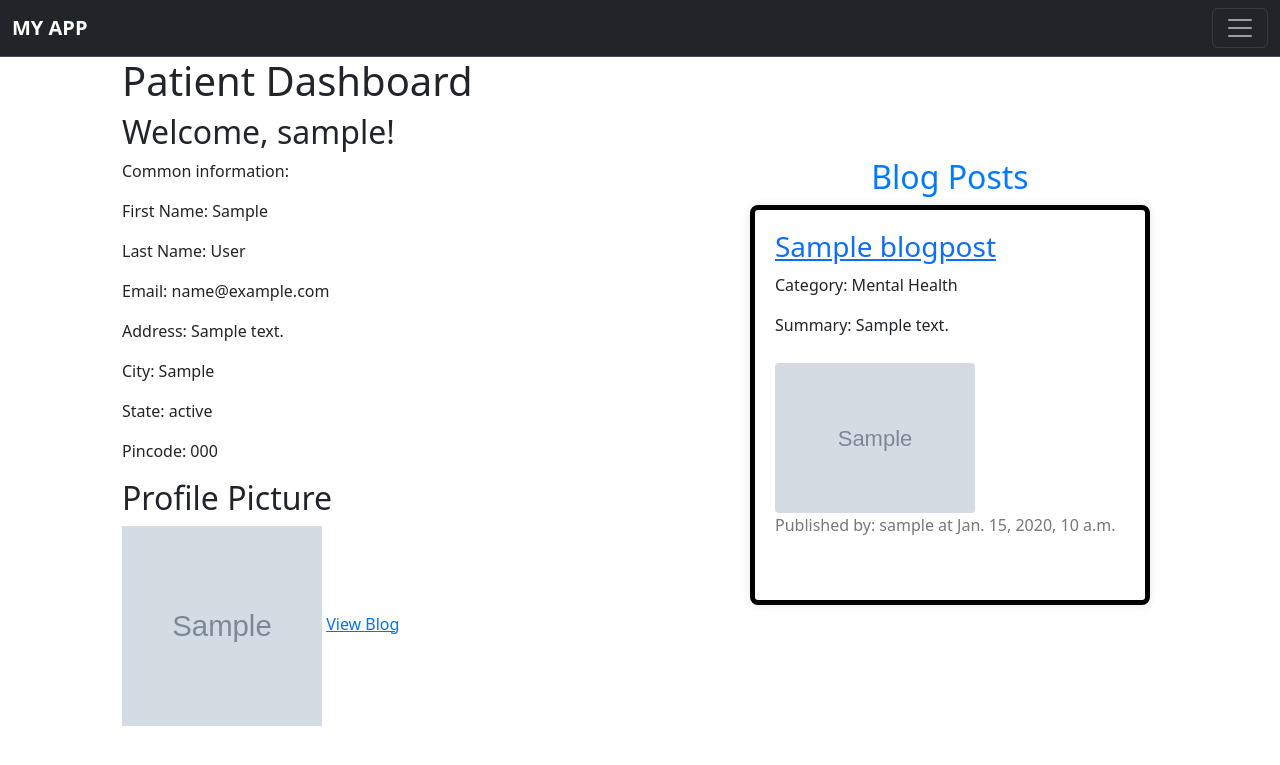
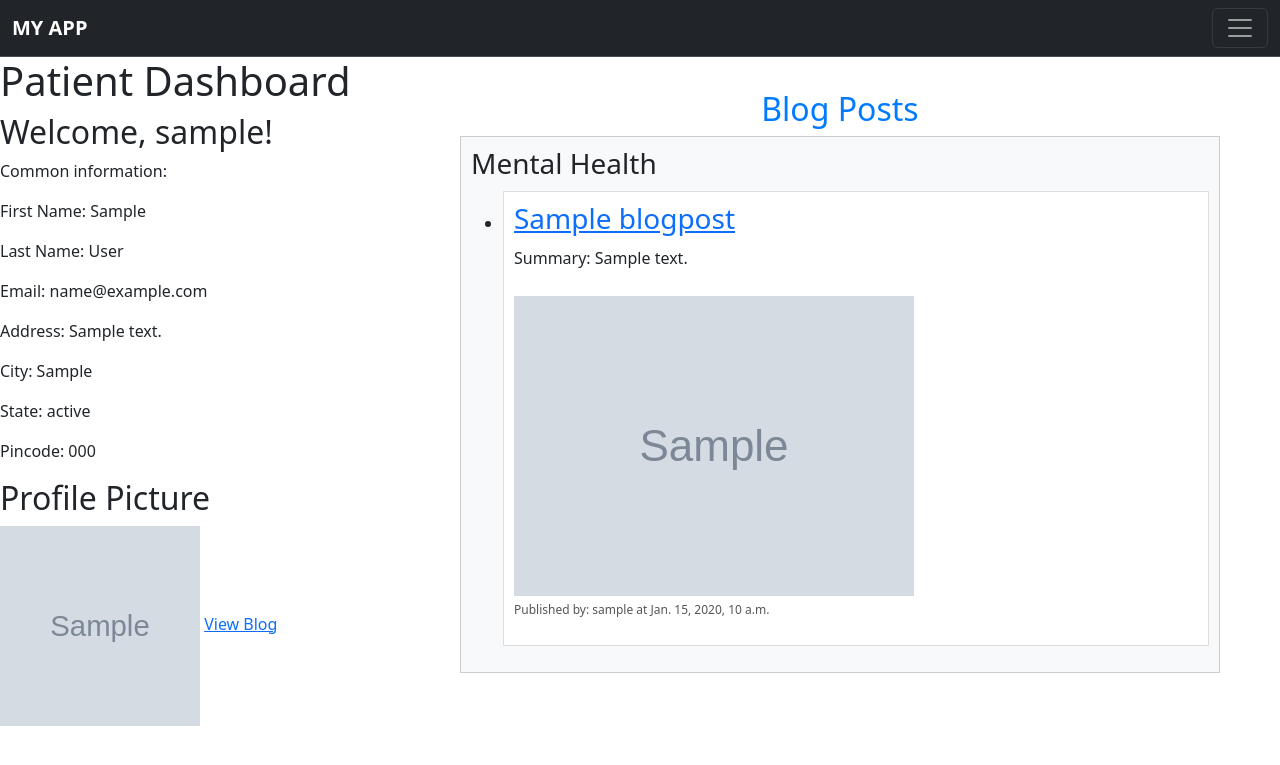
Before and after one commit to geetanshpardhi1/Doctor_appointment_system, a Django app: page /patient-dashboard/ in a window 1280 px wide. Shown: the top 765 px of the page. Run offline with Django 4.2, Linux system fonts and the light colour scheme; a user stored in the database is signed in; tables that the repository leaves empty hold one stand-in row (values such as "Sample post"); grey boxes marked "Sample" are stand-in pictures.

Commit message:
changed normal viewing of blogs to categorical view and enhanced other feature for both doctor and patient

```diff
--- a/myapp/templates/myapp/base.html
+++ b/myapp/templates/myapp/base.html
@@ -19,7 +19,7 @@
           <div class="collapse navbar-collapse" id="navbarNavAltMarkup">
             <div class="navbar-nav">
               <a class="nav-link active" aria-current="page" href="{% url 'home' %}">Home</a>
-              {% if  user.is_authenticated and user.doctor %}
+              {% if  user.is_authenticated and user.is_doctor %}
               <a class="nav-link" href="{% url 'doctor_dashboard' %}">Dashboard</a>
               {% endif %}
               {% if  user.is_authenticated and user.is_patient %}
@@ -34,11 +34,14 @@
               {% endif %}
               {% if  user.is_authenticated and user.is_doctor %}
               <a class="nav-link" href="{% url 'add_blog_post' %}">Post Blogs</a>
-              <a class="nav-link" href="{% url 'posted_blogs' %}">View Posted blogs</a>
+              <a class="nav-link" href="{% url 'posted_blogs' %}">My blogs</a>
               <a class="nav-link" href="{% url 'draft_blogs' %}">View Draft blogs</a>
               {% endif %}
               {% if  user.is_authenticated and user.is_patient %}
               <a class="nav-link" href="{% url 'blog_list' %}">View blogs</a>
+              {% endif %}
+              {% if  user.is_authenticated and user.is_doctor %}
+              <a class="nav-link" href="{% url 'blog_list' %}">Community blogs</a>
               {% endif %}
 
             </div>
--- a/myapp/templates/myapp/patient_dashboard.html
+++ b/myapp/templates/myapp/patient_dashboard.html
@@ -11,7 +11,7 @@
 <body>
   {% block body %}
   <div class="main" style="display: flex;">
-  <div class="container" style="width: 400px;">
+  <div class="container1" style="width: 400px;">
     <h1>Patient Dashboard</h1>
     <h2>Welcome, {{ user.username }}!</h2>
     <p>Common information:</p>
@@ -34,30 +34,36 @@
     {% endif %}
   </div>
 
-  <div class="container_blog" style=" max-width: 500px; border:2x solid black;
+  <div class="container" style="max-width: 800px;
   margin: auto;
   padding: 20px;">
-    <h2 style="color: #007bff;
+    <h2 class="category-title" style=" color: #007bff;
     text-align: center;">Blog Posts</h2>
-
-    {% for blog_post in blog_posts %}
-      <div  class="blog-card" style="
-
-      height: 400px;
-      width: 400px;
-      border: 5px solid black;
-      border-radius: 8px;
+    {% for category in blog_posts_by_category %}
+      <div class="category-card" style="border: 1px solid #ccc;
+      padding: 10px;
       margin-bottom: 20px;
-      padding: 20px;
-      box-shadow: 0 0 10px rgba(0, 0, 0, 0.1);">
-        <h3 style="margin-bottom: 10px;"><a href="{% url 'blog_detail' blog_id=blog_post.id %}">{{ blog_post.title }}</a></h3>
-        <p>Category: {{ blog_post.category }}</p>
-        <p>Summary: {{ blog_post.truncated_summary }}</p>
-        <img src="{{ blog_post.image.url }}" alt="{{ blog_post.title }}" style="  height: 150px;
-        width: 200px;
-        border-radius: 4px;
-        margin-top: 10px;">
-        <p class="published-info" style=" color: #777;">Published by: {{ blog_post.author.username }} at {{ blog_post.publication_date }}</p>
+      background-color: #f8f9fa;">
+        <h3>{{ category.category }}</h3>
+        <ul>
+          {% for blog_post in blog_posts %}
+            {% if blog_post.category == category.category %}
+              <li class="blog-card" style=" border: 1px solid #ddd;
+              padding: 10px;
+              margin-top: 10px;
+              background-color: #fff;">
+              <h3 style="margin-bottom: 10px;"><a href="{% url 'blog_detail' blog_id=blog_post.id %}">{{ blog_post.title }}</a></h3>
+                <p class="blog-summary" style="margin-top: 10px;">Summary: {{ blog_post.truncated_summary }}</p>
+                <img style="max-width: 100%;
+                height: auto;
+                margin-top: 10px;" src="{{ blog_post.image.url }}" alt="{{ blog_post.title }}" class="blog-image">
+                <p class="blog-info" style="color: #555;
+                font-size: 12px;
+                margin-top: 5px;">Published by: {{ blog_post.author.username }} at {{ blog_post.publication_date }}</p>
+              </li>
+            {% endif %}
+          {% endfor %}
+        </ul>
       </div>
     {% endfor %}
   </div>
--- a/myapp/templates/myapp/posted_blogs.html
+++ b/myapp/templates/myapp/posted_blogs.html
@@ -35,7 +35,6 @@
         width: 200px;
         border-radius: 4px;
         margin-top: 10px;">
-        <p class="published-info" style=" color: #777;">Published by: {{ blog_post.author.username }} at {{ blog_post.publication_date }}</p>
       </div>
     {% endfor %}
 
--- a/myapp/views.py
+++ b/myapp/views.py
@@ -1,6 +1,7 @@
 from django.shortcuts import render, redirect,get_object_or_404
 from django.contrib.auth import login,authenticate
 from django.contrib.auth.decorators import login_required
+from django.db.models import Count
 from .forms import SignUpForm,LoginForm,BlogPostForm
 from .models import PatientProfile, DoctorProfile,CustomUser,BlogPost
 
@@ -54,7 +55,9 @@ def user_login(request):
 def patient_dash(request):
     user = CustomUser.objects.get(pk=request.user.pk)
     blog_posts = BlogPost.objects.filter(is_draft=False)
-    return render(request,'myapp/patient_dashboard.html',{'user':user,'blog_posts': blog_posts})
+    #for contexting them categorically
+    blog_posts_by_category = BlogPost.objects.filter(is_draft=False).values('category').annotate(count=Count('id'))
+    return render(request,'myapp/patient_dashboard.html',{'user':user,'blog_posts': blog_posts,'blog_posts_by_category': blog_posts_by_category})
 @login_required
 def doctor_dash(request):
     user = CustomUser.objects.get(pk=request.user.pk)
@@ -62,9 +65,10 @@ def doctor_dash(request):
 
 #view for blog list
 def blog_list(request):
-    # Fetch all published blog posts (not marked as draft)
     blog_posts = BlogPost.objects.filter(is_draft=False)
-    return render(request, 'myapp/blog_list.html', {'blog_posts': blog_posts})
+    #for contexting them categorically
+    blog_posts_by_category = BlogPost.objects.filter(is_draft=False).values('category').annotate(count=Count('id'))
+    return render(request, 'myapp/blog_list.html', {'blog_posts_by_category': blog_posts_by_category,'blog_posts': blog_posts})
 
 
 #view to post blog
@@ -75,7 +79,7 @@ def add_blog_post(request):
             blog_post = form.save(commit=False)
             blog_post.author = CustomUser.objects.get(pk=request.user.pk)
             blog_post.save()
-            return redirect('blog_list')
+            return redirect('posted_blogs')
     else:
         form = BlogPostForm()
     return render(request, 'myapp/add_blog_post.html', {'form': form})
@@ -94,6 +98,5 @@ def doctor_draft_blogs(request):
 
 #view personal posted blogs
 def personal_blog_list(request):
-    # Fetch all published blog posts (not marked as draft)
     blog_posts = BlogPost.objects.filter(author=request.user,is_draft=False)
     return render(request, 'myapp/posted_blogs.html', {'blog_posts': blog_posts})
```
Also changed, not shown: myapp/templates/myapp/blog_list.html (+26 -21 lines), media/blog_images/11_fd1aa5f092.jpg (added), media/blog_images/Coronary_Artery_Disease_3beb1064fc_qYo5J4C.jpg (added), media/blog_images/Giving_BlogIcon_1_W5TxRV4.jpg (added), media/blog_images/dengue_91abecfdd2.jpg (added), media/profile_pictures/11_fd1aa5f092.jpg (added), media/profile_pictures/1585048314136.png (added), media/profile_pictures/Shivaji_nTsZSIS.jpeg (added), media/profile_pictures/Shivaji_swvlbiH.jpeg (added).
